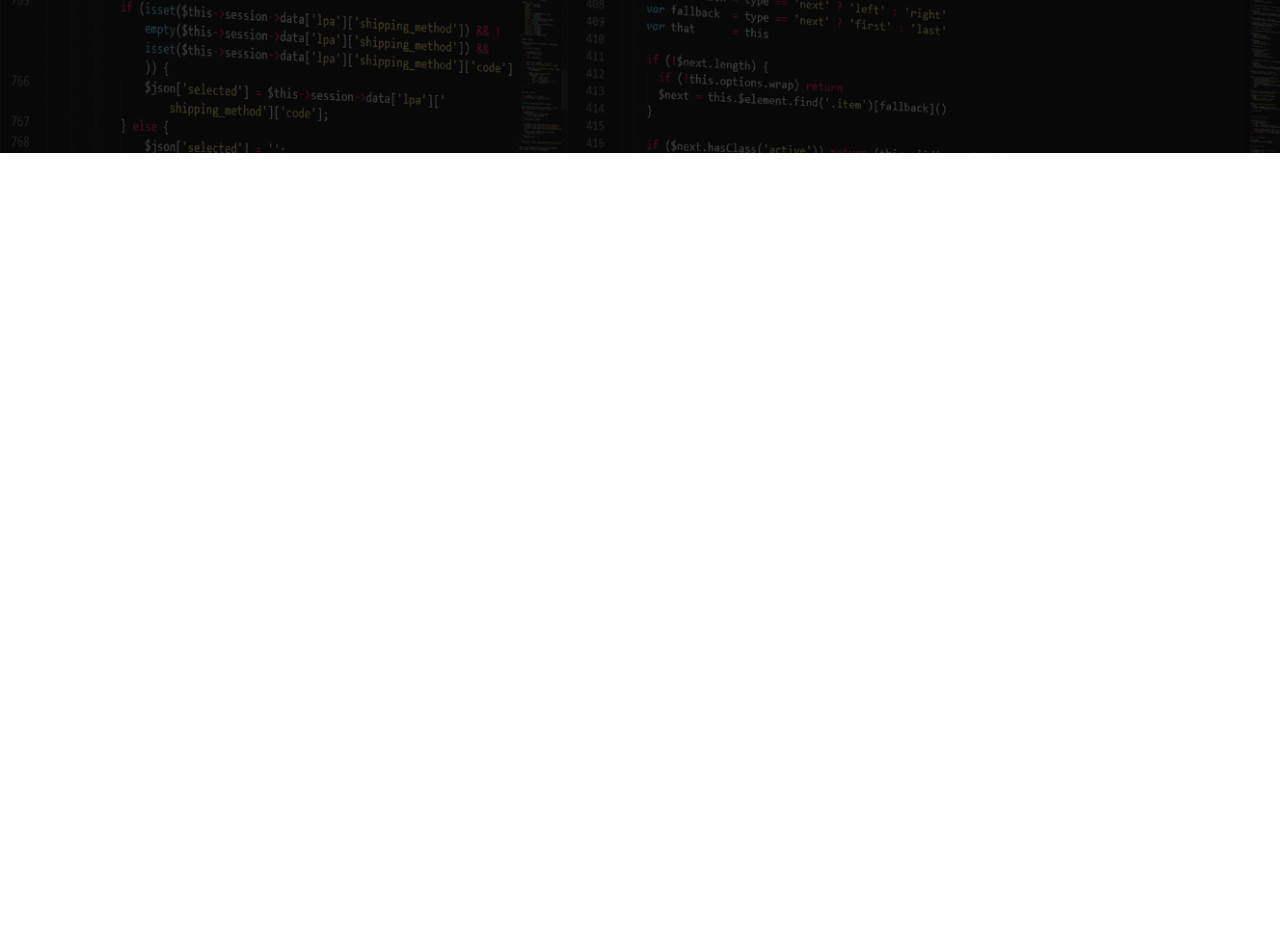
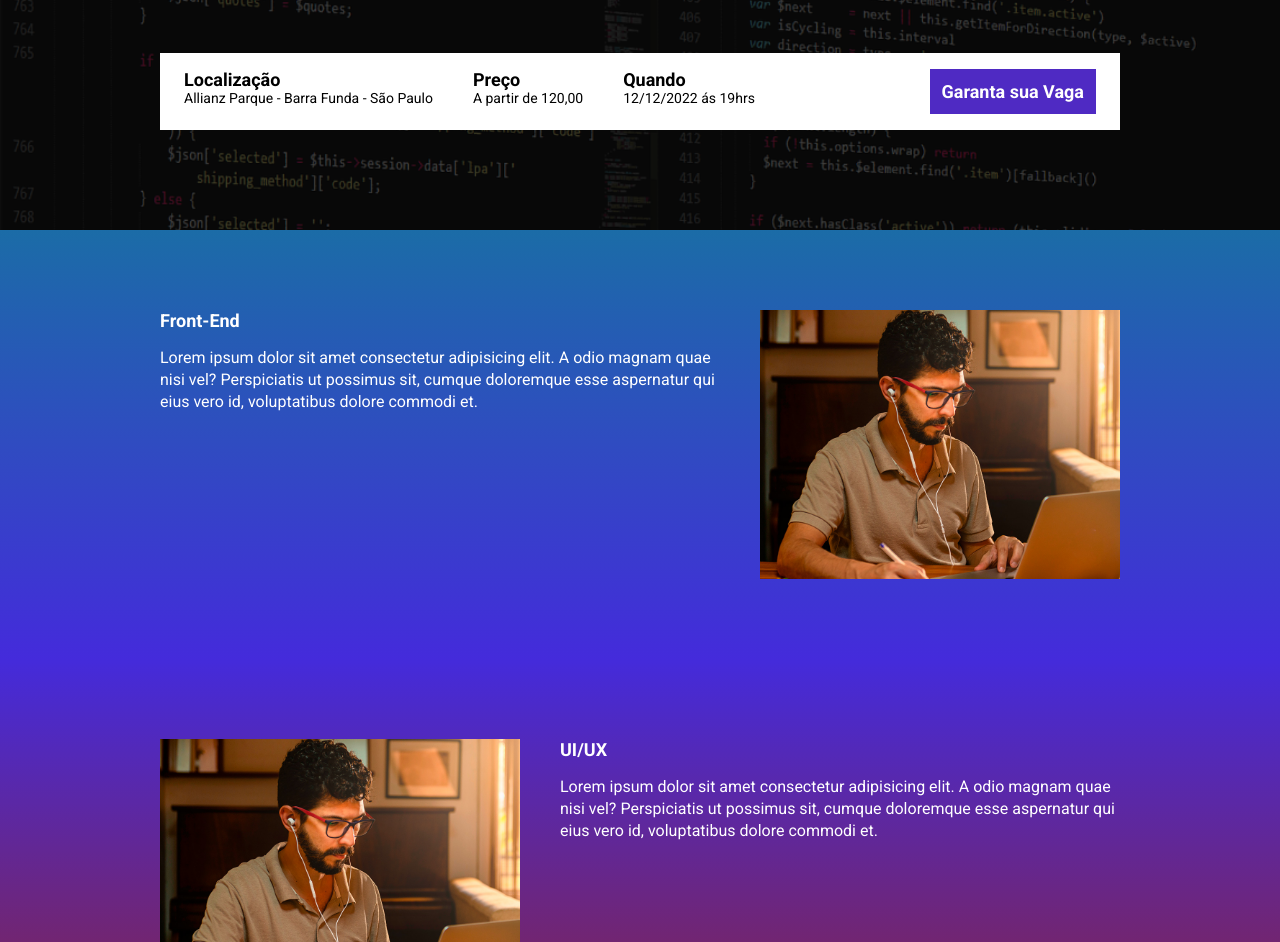
Before and after one commit to GabriellBueno/ebac_tech_talks, a website built with Parcel: page src/index.html in a window 1280 px wide. Shown: the part 331-1273 px from the top of the page. Before the commit the page ends 800 px from the top, so only its background shows below. Built offline with nearby package versions, Linux system fonts and the light colour scheme.

Commit message:
Criando contagem regreciva e finalizações

```diff
--- a/package.json
+++ b/package.json
@@ -1,9 +1,9 @@
 {
   "name": "modulo-22-parcel",
   "version": "1.0.0",
-  "main": "index.js",
   "scripts": {
     "dev": "parcel src/index.html src/styles/main.scss src/scripts/main.js",
+    "build": "parcel build src/index.html",
     "test": "echo \"Error: no test specified\" && exit 1"
   },
   "keywords": [],
--- a/src/index.html
+++ b/src/index.html
@@ -12,6 +12,7 @@
         href="https://fonts.googleapis.com/css2?family=Roboto:ital,wght@0,100;0,300;0,400;0,500;0,700;0,900;1,100;1,300;1,400;1,500;1,700;1,900&display=swap"
         rel="stylesheet">
     <link rel="stylesheet" href="styles/main.scss">
+    <link rel="stylesheet" href="https://unpkg.com/aos@next/dist/aos.css" />
 </head>
 
 <body>
@@ -20,10 +21,74 @@
         <div class="conteiner">
             <img class="hero__logo" src="images/ebac_logo.svg" alt="">
             <p class="hero__text">
-                O maior evento de Tecnologia do Brasil começa em 10D 12H 20M 15S</p>
+                O maior evento de Tecnologia do Brasil começa em <span id="contador"></span>
+            </p>
+            <div class="infos-bar">
+                <ul class="infos-bar__infos">
+                    <li class="infos-bar__infos__item">
+                        <b>Localização</b>
+                        Allianz Parque - Barra Funda - São Paulo
+                    </li>
+                    <li class="infos-bar__infos__item">
+                        <b>Preço</b>
+                        A partir de 120,00
+                    </li>
+                    <li class="infos-bar__infos__item">
+                        <b>Quando</b>
+                        12/12/2022 ás 19hrs
+                    </li>
+                </ul>
+                <a href="#" class="button button--primary">
+                    Garanta sua Vaga
+                </a>
+            </div>
         </div>
     </header>
-
+    <section class="event event--frontend">
+        <div class="conteiner" data-aos="fade-right">
+            <div class="event__details">
+                <h2 class="event__details__title">Front-End</h2>
+                <p class="event__details__description">
+                    Lorem ipsum dolor sit amet consectetur adipisicing elit. A odio magnam quae nisi vel? Perspiciatis ut possimus sit, cumque doloremque esse aspernatur qui eius vero id, voluptatibus dolore commodi et.
+                </p>
+            </div>
+            <img class="event__image" src="images/frontend.png" alt="Front-End">
+        </div>
+    </section>
+    <section class="event event--ux-ui event--image-left" >
+        <div class="conteiner" data-aos="fade-left">
+            <div class="event__details">
+                <h2 class="event__details__title">UI/UX</h2>
+                <p class="event__details__description">
+                    Lorem ipsum dolor sit amet consectetur adipisicing elit. A odio magnam quae nisi vel? Perspiciatis ut possimus sit, cumque doloremque esse aspernatur qui eius vero id, voluptatibus dolore commodi et.
+                </p>
+            </div>
+            <img class="event__image" src="images/frontend.png" alt="Front-End">
+        </div>
+    </section>
+    <section class="event event--data-science">
+        <div class="conteiner" data-aos="fade-right">
+            <div class="event__details">
+                <h2 class="event__details__title">Data Science</h2>
+                <p class="event__details__description">
+                    Lorem ipsum dolor sit amet consectetur adipisicing elit. A odio magnam quae nisi vel? Perspiciatis ut possimus sit, cumque doloremque esse aspernatur qui eius vero id, voluptatibus dolore commodi et.
+                </p>
+            </div>
+            <img class="event__image" src="images/frontend.png" alt="Front-End">
+        </div>
+    </section>
+    <section class="event event--backend event--image-left">
+        <div class="conteiner" data-aos="fade-left">
+            <div class="event__details">
+                <h2 class="event__details__title">Back-End</h2>
+                <p class="event__details__description">
+                    Lorem ipsum dolor sit amet consectetur adipisicing elit. A odio magnam quae nisi vel? Perspiciatis ut possimus sit, cumque doloremque esse aspernatur qui eius vero id, voluptatibus dolore commodi et.
+                </p>
+            </div>
+            <img class="event__image" src="images/frontend.png" alt="Front-End">
+        </div>
+    </section>
+    <script src="https://unpkg.com/aos@next/dist/aos.js"></script>
     <script src="scripts/main.js"></script>
 </body>
 
--- a/src/scripts/main.js
+++ b/src/scripts/main.js
@@ -1 +1,32 @@
-console.log("ola mundo");
+AOS.init();
+
+const data_evento = new Date("Dec 12, 2024, 19:00:00");
+const time_stamp_evento = data_evento.getTime()
+
+const horas = setInterval(function () {
+    const agora = new Date();
+    const time_stamp_atual = agora.getTime();
+
+    const distancia_evento = time_stamp_evento - time_stamp_atual;
+
+    const dia_ms = 1000 * 60 * 60 * 24;
+    const hora_ms = 1000 * 60 * 60
+    const minuto_ms = 1000 * 60;
+
+    const dia_evento = Math.floor(distancia_evento / dia_ms);
+    const hora_evento = Math.floor((distancia_evento % dia_ms) / hora_ms);
+    const minutos_evento = Math.floor((distancia_evento % hora_ms) / minuto_ms);
+    const segundos_evento = Math.floor((distancia_evento % minuto_ms) / 1000)
+
+    console.log(dia_evento);
+    console.log(hora_evento);
+    console.log(minutos_evento);
+    console.log(segundos_evento);
+
+    document.getElementById('contador').innerHTML = `${dia_evento}d ${hora_evento}h ${minutos_evento}m ${segundos_evento}s`;
+
+    if (distancia_evento < 0) {
+        clearInterval(horas);
+        document.getElementById('contador').innerHTML = 'Evento Expirado!'
+    }
+}, 1000);
--- /dev/null
+++ b/src/styles/_event.scss
@@ -0,0 +1,64 @@
+@use 'variables';
+
+.event {
+    padding: 80px 0;
+
+    &--frontend {
+        background-image: linear-gradient(variables.$blue1, variables.$blue2);
+    }
+
+    &--ux-ui {
+        background-image: linear-gradient(variables.$blue2, variables.$pink);
+    }
+
+    &--data-science {
+        background-image: linear-gradient(variables.$pink, variables.$yellow);
+    }
+
+    &--backend {
+        background-image: linear-gradient(variables.$yellow, variables.$pink);
+    }
+
+    &--image-left{
+        .conteiner{
+            flex-direction: row-reverse;
+        }
+    }
+
+    .conteiner {
+        display: flex;
+        gap: 40px;
+    }
+
+    &__image {
+        max-width: 360px;
+    }
+
+    &__details {
+
+        &__title {
+            font-size: 18px;
+            font-weight: bold;
+            margin-bottom: 16px;
+        }
+
+        &__description {
+            line-height: 22px;
+        }
+    }
+
+    @media (max-width:640px) {
+        .conteiner {
+            display: block;
+        }
+
+        &__image {
+            width: 100%;
+        }
+
+        &__details {
+            margin-right: 0;
+            margin-bottom: 16px;
+        }
+    }
+}
--- a/src/styles/_hero.scss
+++ b/src/styles/_hero.scss
@@ -1,3 +1,5 @@
+@use 'variables';
+
 .hero {
     padding-top: 64px;
     padding-bottom: 100px;
@@ -5,7 +7,6 @@
     background-repeat: no-repeat;
     background-size: cover;
     position: relative;
-    color: white;
 
     .conteiner{
         position: relative;
@@ -17,7 +18,7 @@
         left: 0;
         width: 100%;
         height: 100%;
-        background-color: black;
+        background-color: variables.$scdtextcolor;
         content: "";
         opacity: 0.7;
     }
--- /dev/null
+++ b/src/styles/_variables.scss
@@ -0,0 +1,8 @@
+$textcolor: white;
+$scdtextcolor: black;
+
+$blue1: #1b6ca7;
+$blue2: #442bdb;
+$pink: #89223b;
+$yellow: #9c791d;
+$purple: #4f2ac3;
--- /dev/null
+++ b/src/styles/components/_buttons.scss
@@ -0,0 +1,25 @@
+@use '../variables';
+
+.button{
+    padding: 12px;
+    font-size: 18px;
+    font-weight: bold;
+    text-decoration: none;
+    text-align: center;
+    white-space: nowrap;
+
+    &--primary{
+        color: variables.$textcolor;
+        background-color: variables.$purple;
+    }
+
+    @media (max-width: 640px){
+        display: block;
+        width: 100%;
+    }
+
+    @media (max-width: 1024px) {
+        display: flex;
+        align-items: center;
+    }
+}
--- /dev/null
+++ b/src/styles/components/_infos_bar.scss
@@ -0,0 +1,42 @@
+@use '../variables';
+
+.infos-bar {
+    padding: 16px 24px;
+    background-color: variables.$textcolor;
+    display: flex;
+    justify-content: space-between;
+
+    &__infos {
+        display: flex;
+        gap: 40px;
+
+        &__item {
+            font-size: 14px;
+            color: variables.$scdtextcolor;
+
+            b {
+                color: variables.$scdtextcolor;
+                font-size: 18px;
+                display: block;
+            }
+        }
+    }
+
+    @media (max-width : 640px) {
+        display: block;
+
+        &__infos{
+            display: block;
+
+            &__item{
+                margin-bottom: 24px;
+            }
+        }
+    }
+
+    @media (max-width: 1024px) {
+        &__infos{
+            gap: 16px;
+        }
+    }
+}
--- a/src/styles/main.scss
+++ b/src/styles/main.scss
@@ -1,27 +1,22 @@
 @use 'hero';
+@use 'components/infos_bar';
+@use 'components/buttons';
+@use 'event';
+@use 'variables';
 
 * {
     margin: 0;
     padding: 0;
     box-sizing: border-box;
     font-family: Roboto, sans-serif;
+    color: variables.$textcolor;
+    list-style: none;
 }
 
 .conteiner {
     max-width: 960px;
     width: 100%;
     margin: 0 auto;
-
-
-
-
-
-
-
-
-
-
-
 
 
     @media (max-width: 640px) {
```
